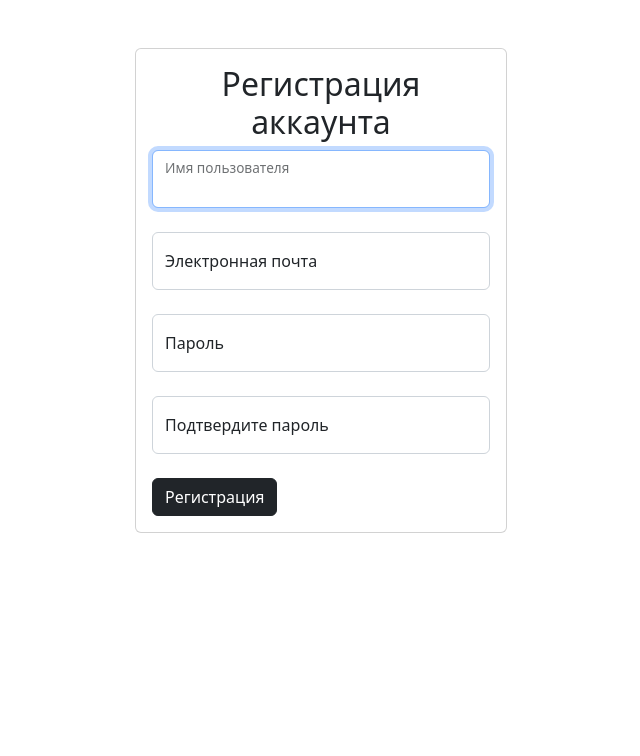
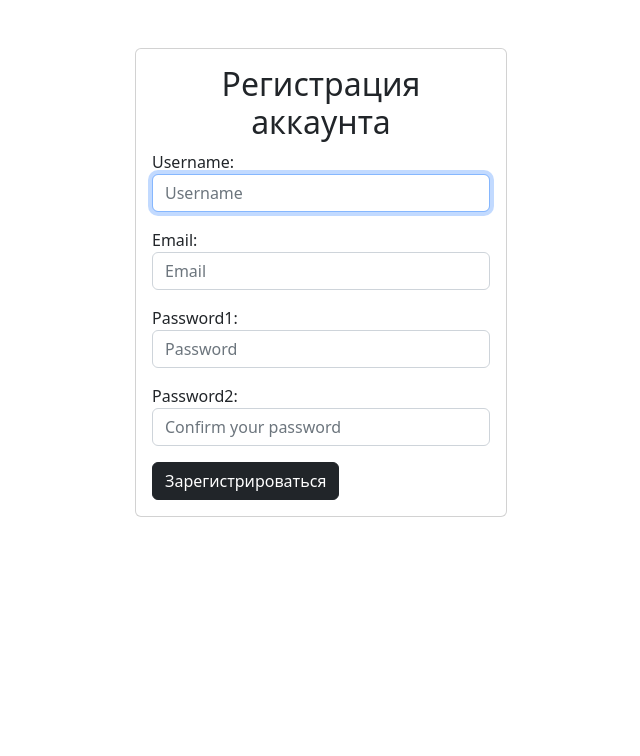
Before and after one commit to OranXl/Django_2.0, a Django app: page /register/ in a window 1280 px wide. Shown: the part 101-857 px from the top of the page, without its empty margins (319-959 px from the left). Run offline with Django 5.2, Linux system fonts and the light colour scheme.

Commit message:
update register

```diff
--- a/cooking/templates/cooking/register.html
+++ b/cooking/templates/cooking/register.html
@@ -6,34 +6,14 @@
             <div class="card col-4 mb-4 mt-4">
                 <div class="card-body">
                     <h2 class="text-center">Регистрация аккаунта</h2>
+
                     <form action="" method="post">
-                        <input type="hidden" name="csrfmiddlewaretoken" value="bIz3P1xxc8nihUSxXhkEl8rSmEIZ9fA8Gq1vNLvFrsC0mP9JlYIPRvq5Yf11IT7K">
-                        <div class="form-floating flex-fill mb-4">
-                            <input type="text" name="username" class="form-control" placeholder="Имя пользователя" maxlength="150" autofocus required id="id_username">
-                            <label for="id_username">
-                                <i class="fa-solid fa-user"></i>  Имя пользователя
-                            </label>
-                      </div>
-                      <div class="form-floating flex-fill mb-4">
-                          <input type="email" name="email" class="form-control" placeholder="Электронная почта" required id="id_email">
-                          <label for="id_email">
-                              <i class="fa-solid fa-envelope"></i>  Электронная почта
-                          </label>
-                      </div>
-                      <div class="form-floating flex-fill mb-4">
-                          <input type="password" name="password1" class="form-control" placeholder="Пароль" required id="id_password1">
-                          <label for="">
-                              <i class="fa-solid fa-key"></i>  Пароль
-                          </label>
-                      </div>
-                        <div class="form-floating flex-fill mb-4">
-                          <input type="password" name="password2" class="form-control" placeholder="Подтвердить пароль" required id="id_password2">
-                          <label for="">
-                              <i class="fa-solid fa-key"></i>  Подтвердите пароль
-                          </label>
-                      </div>
-                        <button class="btn btn-dark" type="submit">Регистрация</button>
+                        <form action="" method="post">
+                            {% csrf_token %}
+                            {{ form.as_p }}
+                            <button class="btn btn-dark" type="submit">Зарегистрироваться</button>
                     </form>
+
                 </div>
                 </div>
             </div>
--- a/cooking/views.py
+++ b/cooking/views.py
@@ -88,7 +88,10 @@ def user_logout(request):
 def register(request):
     """Регистрация"""
     if request.method == 'POST':
-        pass
+        form = RegistrationFomr(data=request.POST)
+        if form.is_valid():
+            form.save()
+            return redirect('login')
     else:
         form = RegistrationFomr()
 
```
